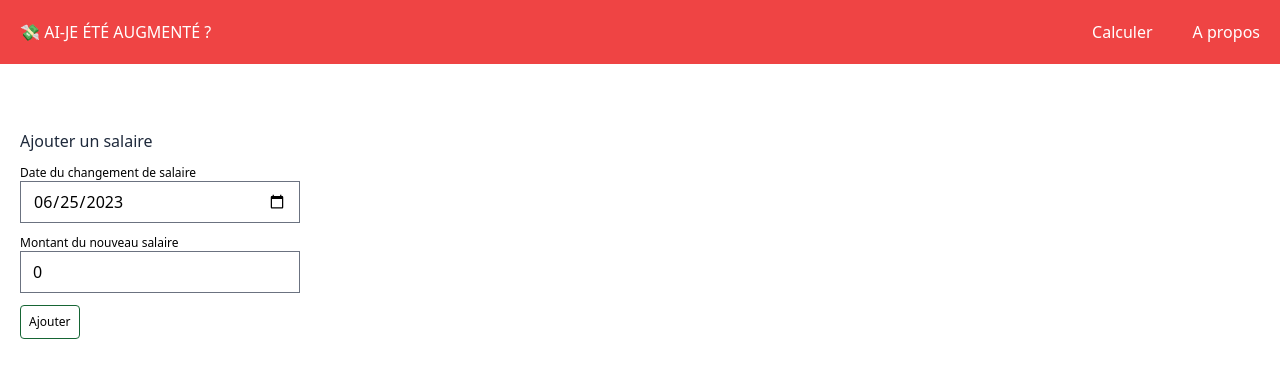
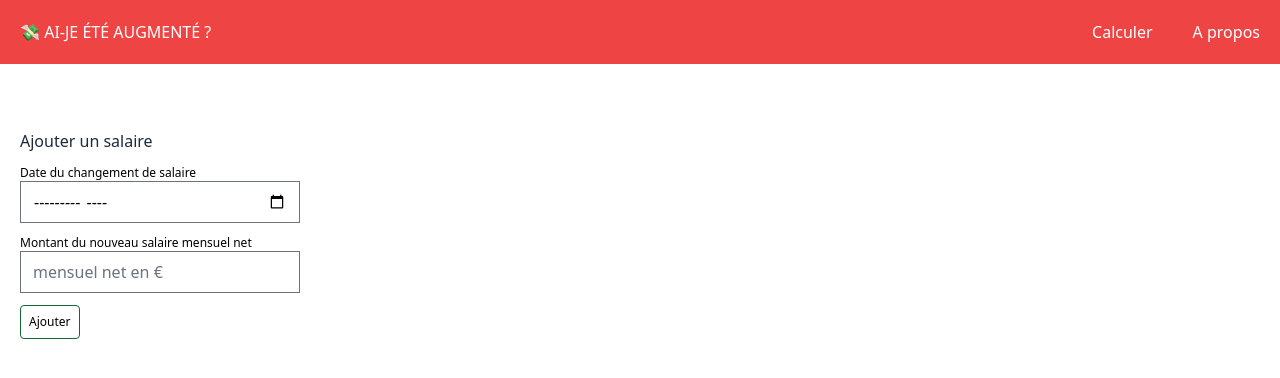
Before and after one commit to quentinlegot/ai-je-ete-augmente, a Vue app: page / in a window 1280 px wide. Shown: the top 378 px of the page. Built offline with nearby package versions, Linux system fonts and the light colour scheme.

Commit message:
feat: rework date to be by month

```diff
--- a/src/components/SalaryNew.vue
+++ b/src/components/SalaryNew.vue
@@ -1,8 +1,5 @@
 <script lang="ts">
 import {defineComponent} from "vue";
-
-const defaultDate = '2023-06-25'
-const defaultIncome = 0
 
 export default defineComponent({
   emits: ['addSalary'],
@@ -14,19 +11,22 @@ export default defineComponent({
   },
   data() {
     return {
-      newDate: defaultDate as string,
-      newIncome: defaultIncome as number,
+      newDate: null as string|null,
+      newIncome: null as number|null,
     }
   },
   methods: {
     addSalary(): void {
+      if (this.newDate == null || this.newIncome == null) {
+        return;
+      }
       this.$emit('addSalary', {
         date: this.newDate,
         income: this.newIncome,
         key: this.newKey
       })
-      this.newDate = defaultDate
-      this.newIncome = defaultIncome
+      this.newDate = null
+      this.newIncome = null
     }
   }
 })
@@ -40,11 +40,11 @@ export default defineComponent({
     <label for="newDate" class="block mt-3">
       Date du changement de salaire
     </label>
-    <input type="date" v-model="newDate" id="newDate" class="block w-full" />
+    <input type="month" min="2011-01" required v-model="newDate" id="newDate" class="block w-full" />
     <label for="newDate" class="block mt-3">
-      Montant du nouveau salaire
+      Montant du nouveau salaire mensuel net
     </label>
-    <input type="number" min="0" v-model="newIncome" id="newIncome" class="block w-full" />
+    <input type="number" min="0" required placeholder="mensuel net en €" v-model="newIncome" id="newIncome" class="block w-full" />
     <button type="submit" class="mt-3 p-2 border rounded border-green-800 hover:bg-green-800 hover:text-white">
       Ajouter
     </button>
```
